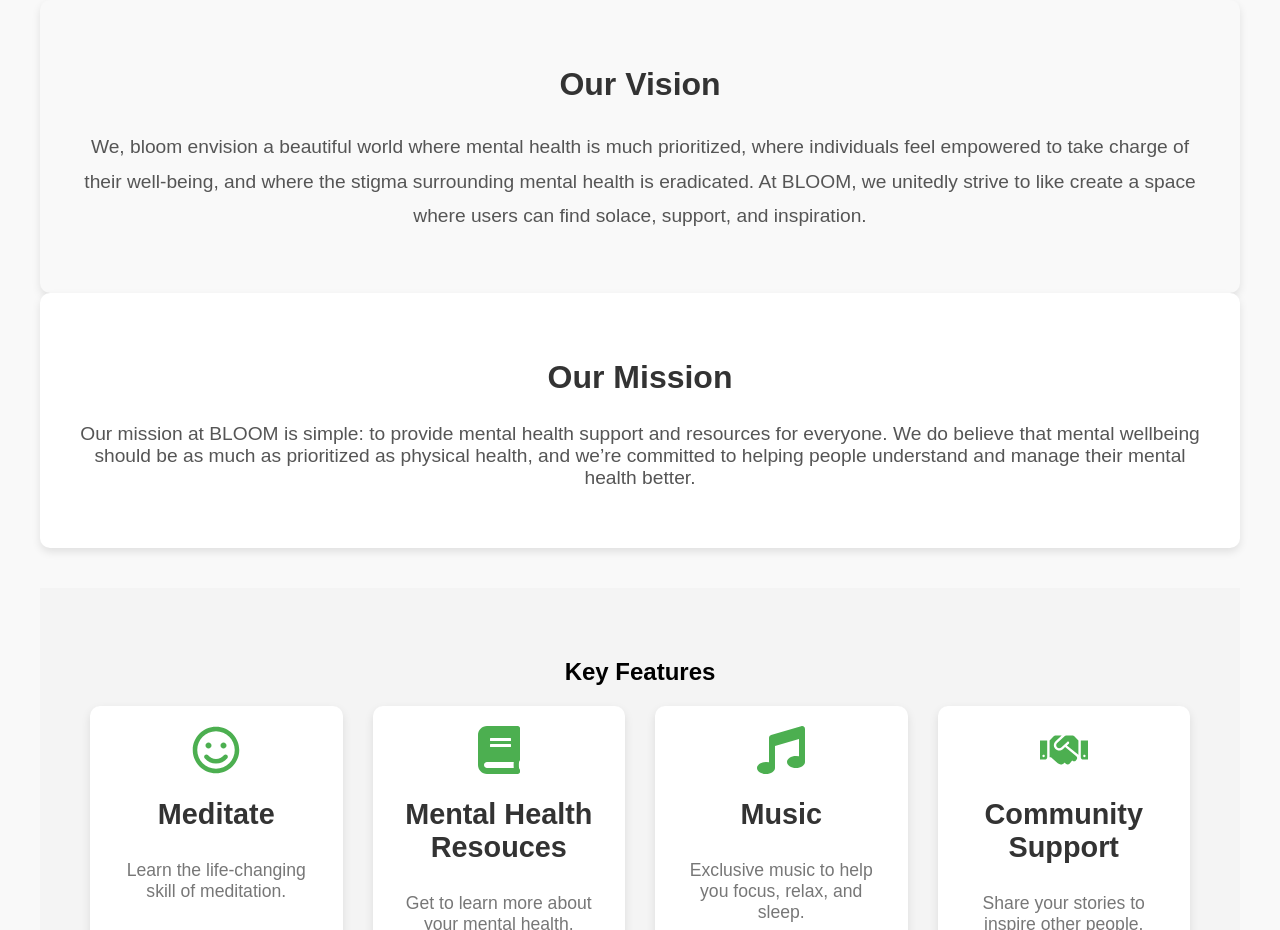
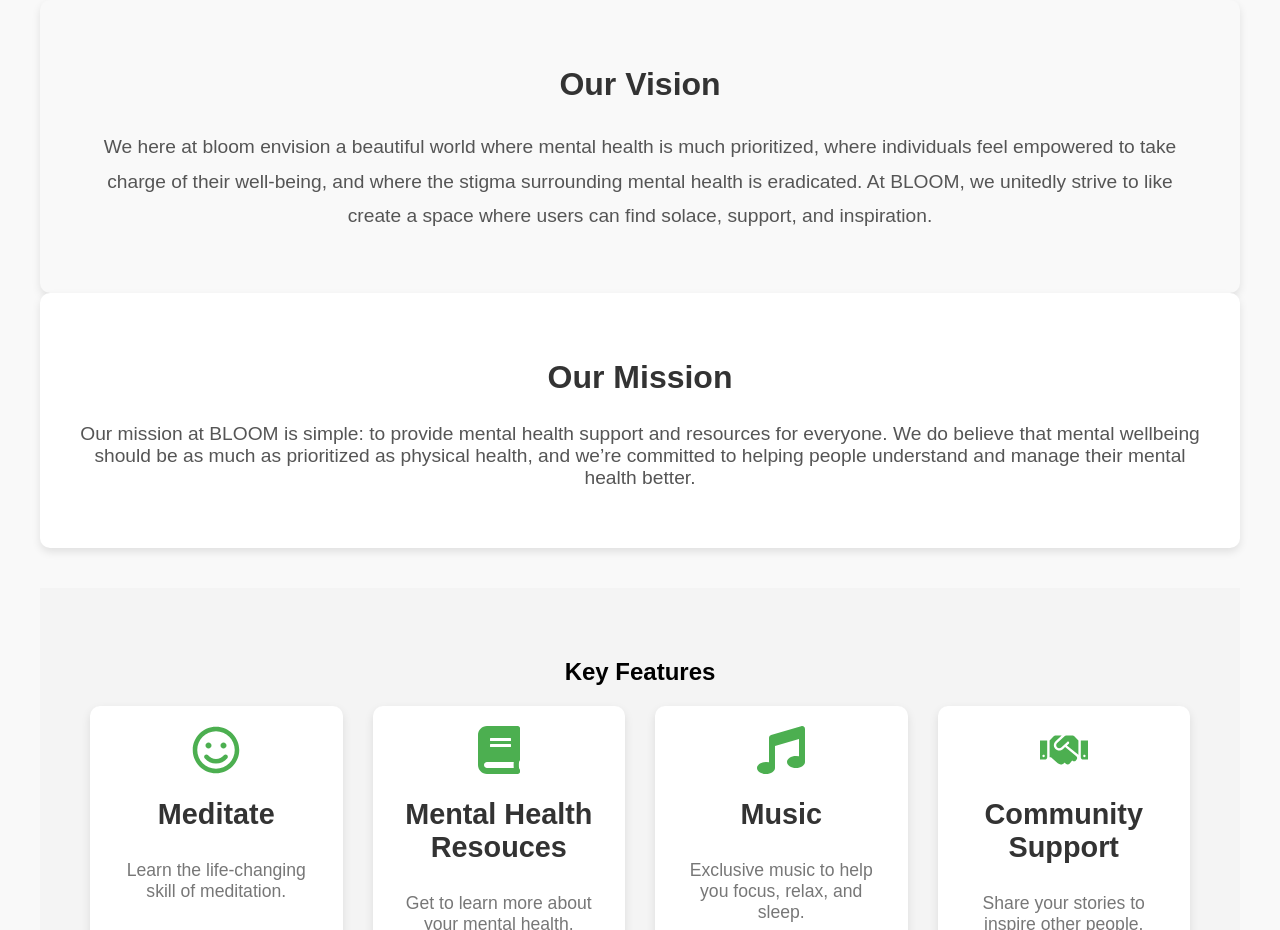
Before and after one commit to Sahara109/bloom-development, a React (Create React App) app in the folder bloom-frontend/: page /about in a window 1280 px wide. Shown: the part 800-1730 px from the top of the page. Built offline with nearby package versions, Linux system fonts and the light colour scheme.

Commit message:
BLOOM WIP and review

```diff
--- a/bloom-frontend/src/components/About/About.js
+++ b/bloom-frontend/src/components/About/About.js
@@ -29,7 +29,7 @@ const About = () => {
       <section className="vision-section">
         <h2>Our Vision</h2>
         <p>
-          We, bloom envision a beautiful world where mental health is much prioritized, where individuals feel empowered to take charge of their well-being, and where the stigma surrounding mental health is eradicated.
+          We here at bloom envision a beautiful world where mental health is much prioritized, where individuals feel empowered to take charge of their well-being, and where the stigma surrounding mental health is eradicated.
           At BLOOM, we unitedly strive to like create a space where users can find solace, support, and inspiration.
         </p>
       </section>
```
